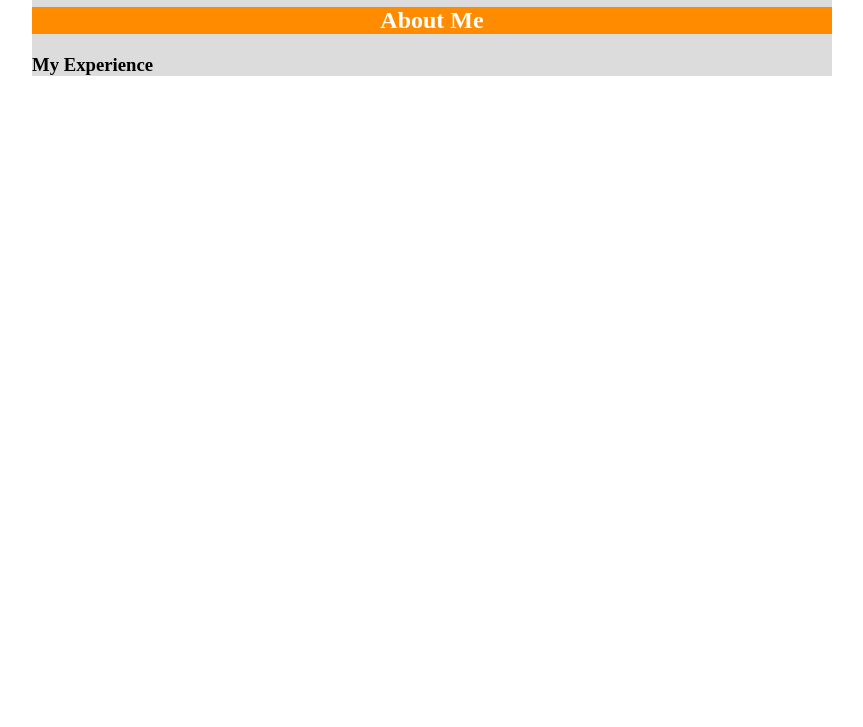
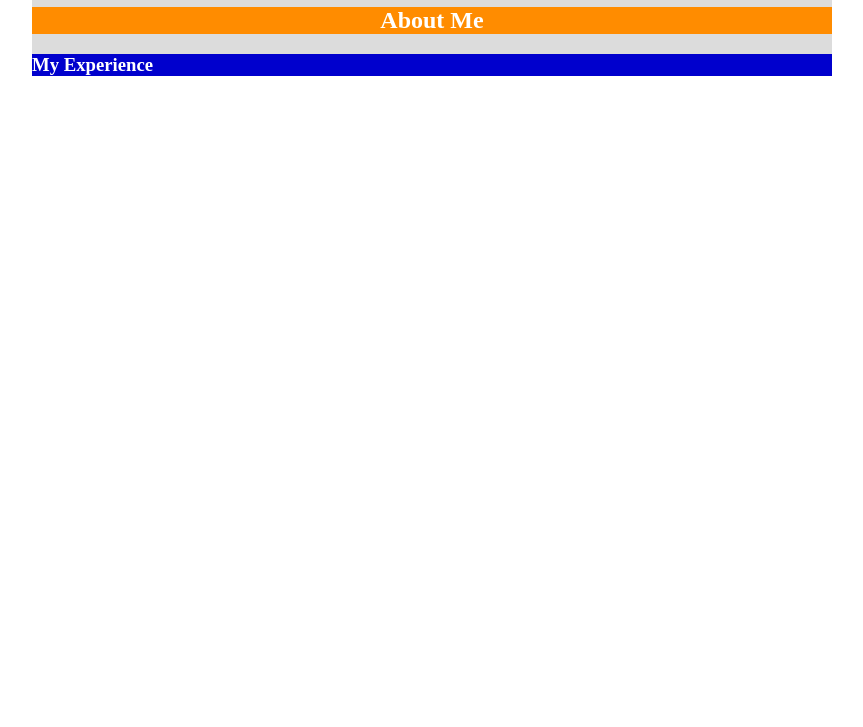
Before and after one commit to Kraememj/Matt-Kraemer.github.io, a plain HTML site: page index.html in a window 1280 px wide. Shown: the part 73-800 px from the top of the page, without its empty margins (208-1071 px from the left). Drawn offline with Linux system fonts and the light colour scheme.

Commit message:
Update style.css

```diff
--- a/style.css
+++ b/style.css
@@ -19,3 +19,7 @@
 }
 
 #experience {
+  background-color: #0000CD;
+  color: white;
+  text-align: left;
+}
```
